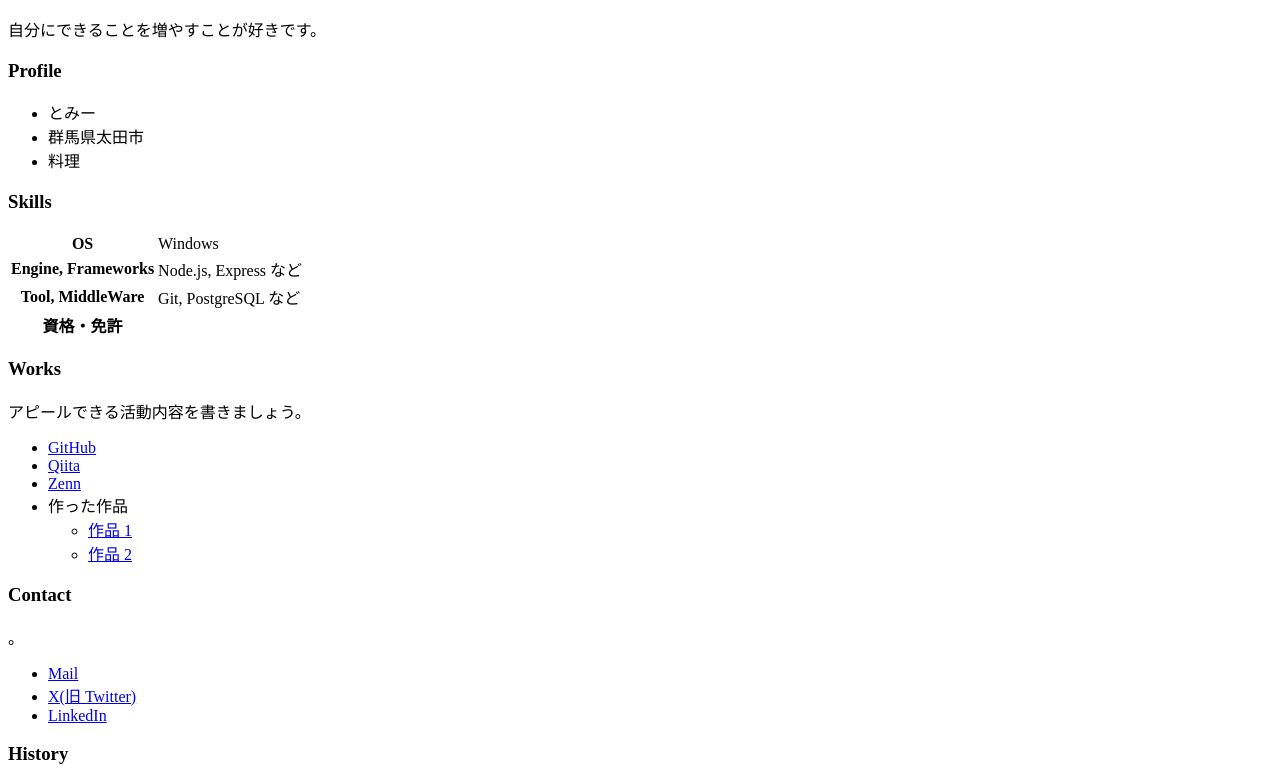
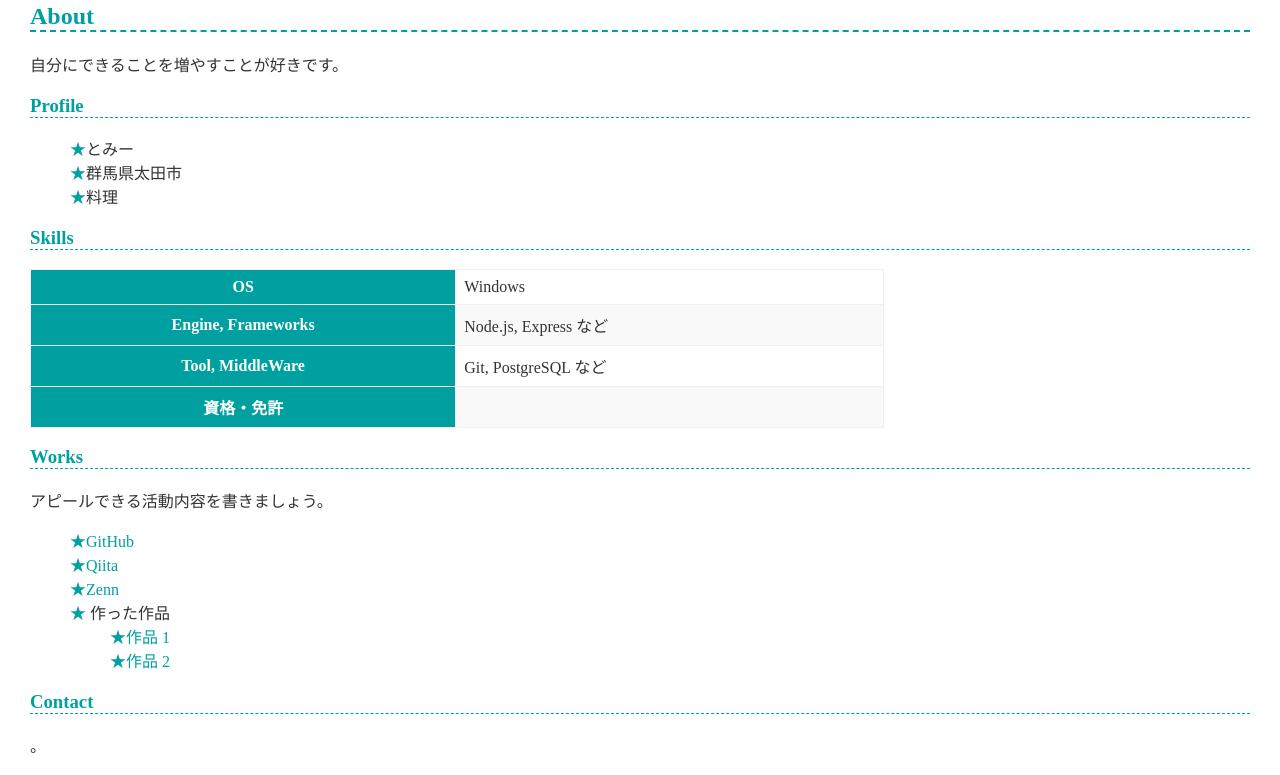
Before and after one commit to 251zs01130/251zs01130.github.io, a plain HTML site: page index.html in a window 1280 px wide. Shown: the part 119-894 px from the top of the page. Drawn offline with Linux system fonts and the light colour scheme.

Commit message:
Update index.html

```diff
--- a/index.html
+++ b/index.html
@@ -3,6 +3,7 @@
   <head>
     <meta charset="utf-8">
     <meta name="viewport" content="width=device-width, initial-scale=1">
+   <link href="style.css" rel="stylesheet"=>
     <title>富澤のポートフォリオ</title>
   </head>
   <body>
```
